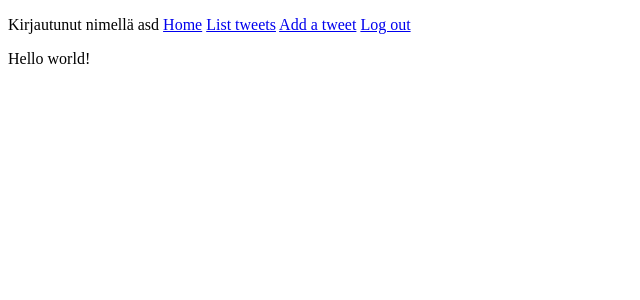
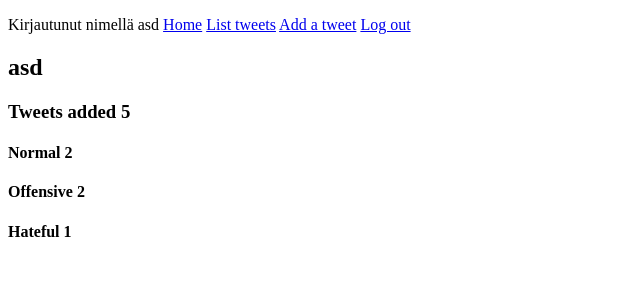
Before and after one commit to Banskumansku/tsoha2019vihapuhekanta, a Flask app: page / in a window 1280 px wide. Shown: the top 300 px of the page, without its empty margins (0-640 px from the left). Run offline with Flask 2, Linux system fonts and the light colour scheme; a user stored in the database is signed in; data comes from the database, SQL or seed files in the repository; both versions use the stored data as it was after the commit; some libraries are stand-ins or nearby versions.

Commit message:
Added account summary
User can see amount of tweets

```diff
--- a/application/templates/index.html
+++ b/application/templates/index.html
@@ -1,7 +1,26 @@
 {% extends "layout.html" %}
+{% block body %}
+    {% if current_user.is_authenticated %}
+        <h2>
+            {{ current_user.name }}
+        </h2>
 
-{% block body %}
-  <p>
-    Hello world!
-  </p>
+        <h3>
+            <p>Tweets added {{ tweets }}</p>
+        </h3>
+        <h4>
+            Normal {{ tweetsNormal }}
+        </h4>
+        <h4>
+            Offensive {{ tweetsOffensive }}
+        </h4>
+        <h4>
+            Hateful {{ tweetsHateful }}
+        </h4>
+
+    {% else %}
+        <h1>
+            Hello, please login or register.
+        </h1>
+    {% endif %}
 {% endblock %}
--- a/application/templates/tweets/list.html
+++ b/application/templates/tweets/list.html
@@ -42,6 +42,6 @@
     {% else %}
         <div>Log in</div>
     {% endif %}
-            <script type="text/javascript">
-        </script>
+    <script type="text/javascript">
+    </script>
 {% endblock %}
--- a/application/tweets/forms.py
+++ b/application/tweets/forms.py
@@ -1,5 +1,3 @@
-from wsgiref import validate
-
 from flask_wtf import FlaskForm
 from wtforms import Form, StringField, validators, SelectField
 
--- a/application/tweets/views.py
+++ b/application/tweets/views.py
@@ -39,14 +39,14 @@ def search_results(search):
 @app.route("/tweets/new/")
 @login_required
 def tweets_form():
-    return render_template("tweets/new.html", form = TweetForm())
+    return render_template("tweets/new.html", form=TweetForm())
 
 @app.route("/tweets/<id>")
 @login_required
 def tweets_view(id):
     tweets = []
     tweets = db.session().query(Tweet).filter(Tweet.id.contains(id))
-    return render_template('tweets/tweet.html', tweets = tweets)
+    return render_template('tweets/tweet.html', tweets=tweets)
 
 @app.route("/tweets/<id>", methods=["POST"])
 @login_required
--- a/application/views.py
+++ b/application/views.py
@@ -1,6 +1,24 @@
-from flask import render_template
-from application import app
+from flask import render_template, redirect, url_for
+from flask_login import login_required, current_user
+
+from application import app, db
+from application.tweets.models import Tweet
+
 
 @app.route("/")
+@login_required
 def index():
-    return render_template("index.html")
+    tweetquery = db.session().query(Tweet).filter(Tweet.account_id.contains(current_user.id))
+    tweetSize = tweetquery.all()
+    tweetquery = db.session().query(Tweet).filter(Tweet.account_id.contains(current_user.id),
+                                                  Tweet.tweettype.contains("normal"))
+    normal_size = tweetquery.all()
+    tweetquery = db.session().query(Tweet).filter(Tweet.account_id.contains(current_user.id),
+                                                  Tweet.tweettype.contains("offensive"))
+    offensive_size = tweetquery.all()
+    tweetquery = db.session().query(Tweet).filter(Tweet.account_id.contains(current_user.id),
+                                                  Tweet.tweettype.contains("hateful"))
+    hateful_size = tweetquery.all()
+
+    return render_template("index.html", tweets=len(tweetSize), tweetsNormal=len(normal_size),
+                           tweetsOffensive=len(offensive_size), tweetsHateful=len(hateful_size))
```
Also changed, not shown: application/auth/models.py (+15 -0 lines), application/tweets/models.py (+1 -10 lines), application/tweets.db.
